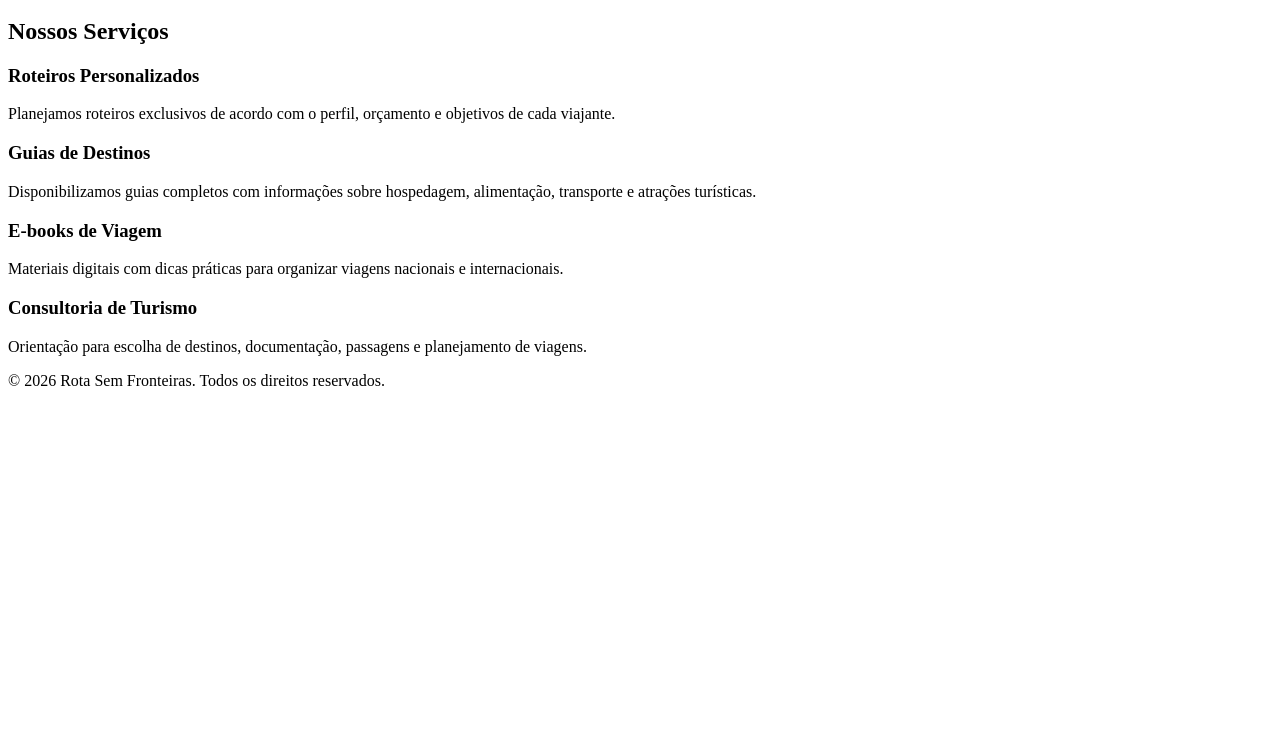
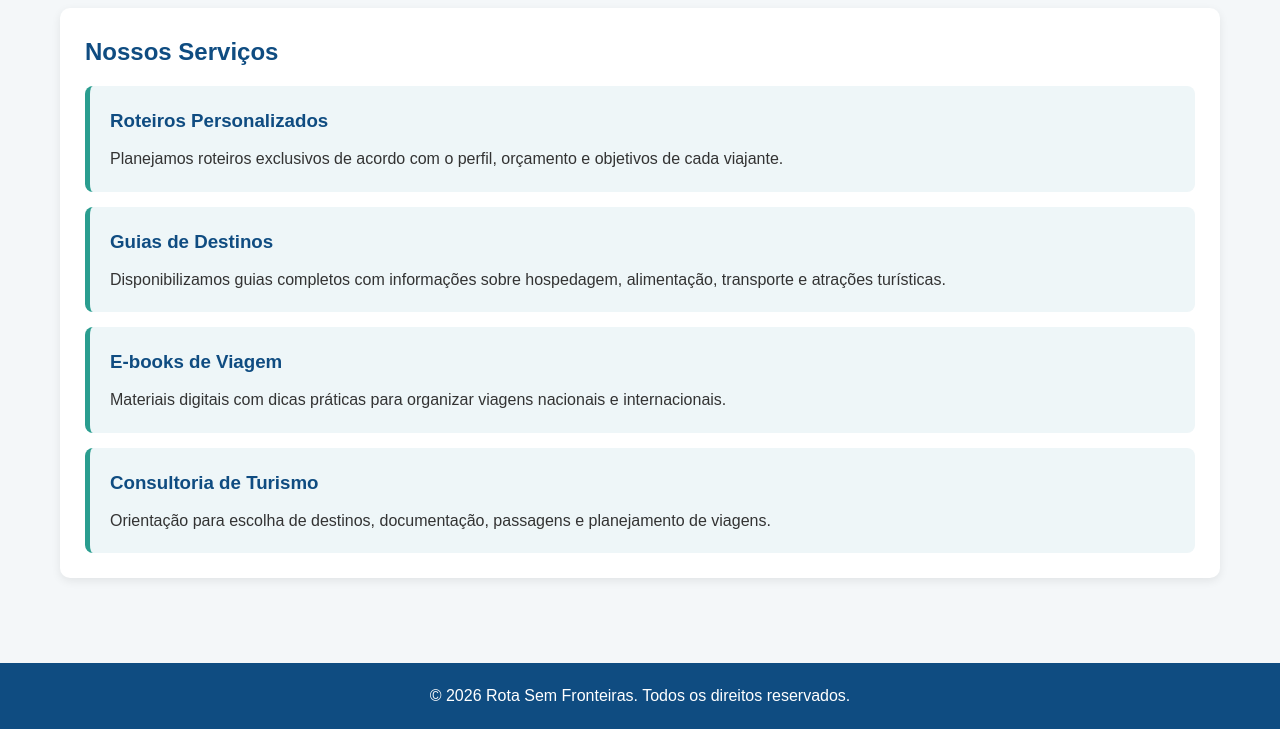
Before and after one commit to Marcossgoncalves/Blog-Rota-Sem-Fronteiras, a plain HTML site: page servicos.html in a window 1280 px wide. Shown: the part 154-883 px from the top of the page. Before the commit the page ends 800 px from the top, so only its background shows below. Drawn offline with Linux system fonts and the light colour scheme.

Commit message:
corrige links do CSS e ajutes no site

```diff
--- a/servicos.html
+++ b/servicos.html
@@ -11,7 +11,7 @@
 
 <title>Rota Sem Fronteiras | Serviços</title>
 
-<link rel="stylesheet" href="..//CSS/style.css">
+<link rel="stylesheet" href="CSS/style.css">
 
 
 </head>
```
Also changed, not shown: contato.html (+1 -1 lines), index.html (+1 -1 lines), sobre.html (+1 -1 lines).
